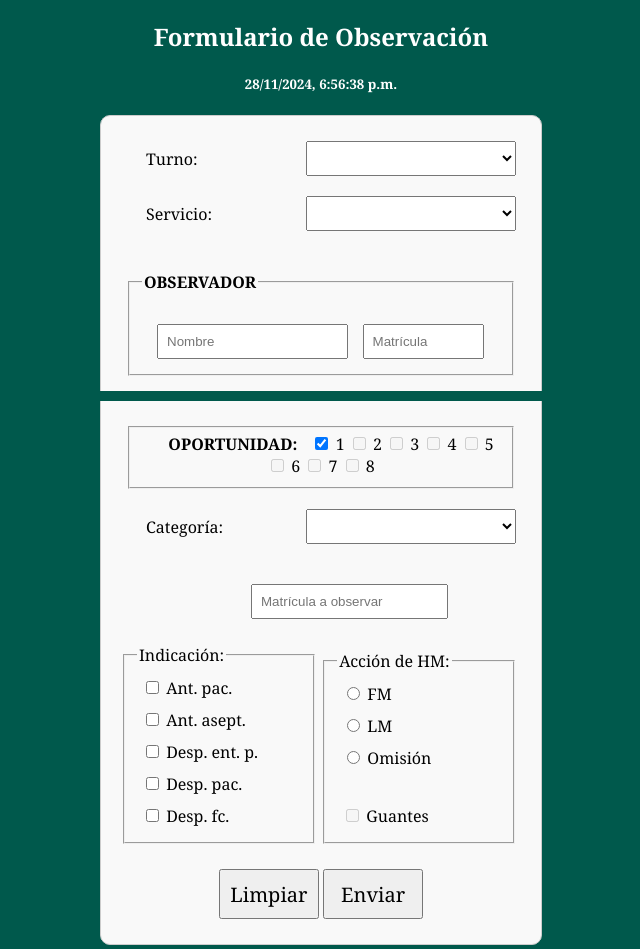
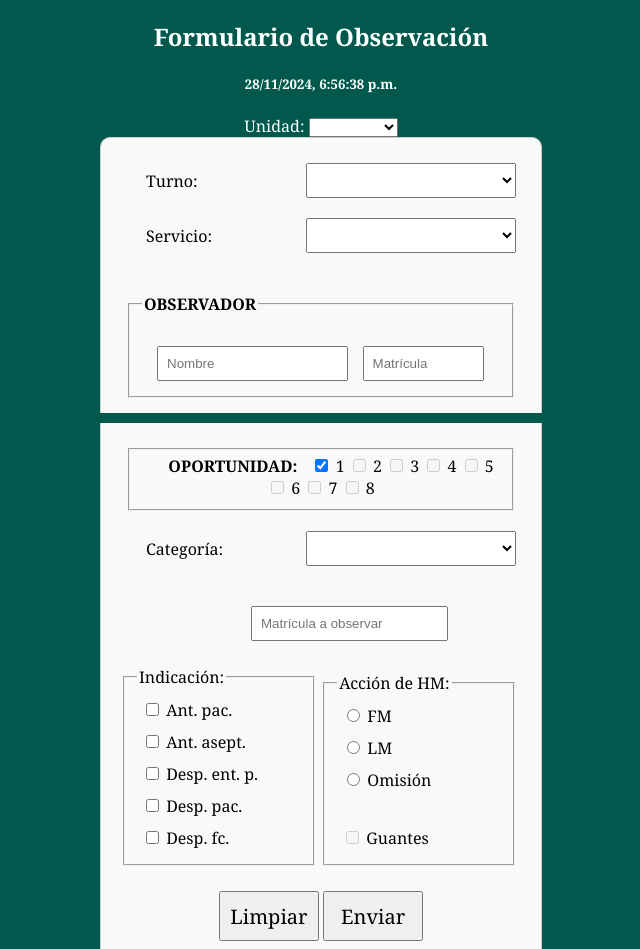
Before and after one commit to ciaeoax/higiene-manos, a plain HTML site: page index.html in a window 1280 px wide. Shown: the top 949 px of the page, without its empty margins (319-959 px from the left). Drawn offline with Linux system fonts and the light colour scheme.

Commit message:
Update index.html

```diff
--- a/index.html
+++ b/index.html
@@ -14,6 +14,16 @@
     <div class="loader" id="loader" hidden>
         <i class="fa-solid fa-spinner fa-spin-pulse fa-2xl"></i>
     </div>
+    <center>
+        <label>Unidad:</label>
+        <select id="hospital" style="max-width: 600px; align-items: center; margin: auto;" required>
+            <option style="display:none"></option>
+            <option value="HGZ 01">HGZ 01</option>
+            <option value="HGZMF 02">HGZMF 02</option>
+            <option value="HGZ 03">HGZ 03</option>
+            <option value="HGSMF 41">HGSMF 41</option>
+        </select>
+    </center>
     <div class="form-container">
         <form id="dataForm" onsubmit="event.preventDefault(); submitForm();">
             <div class="form-group">
```
